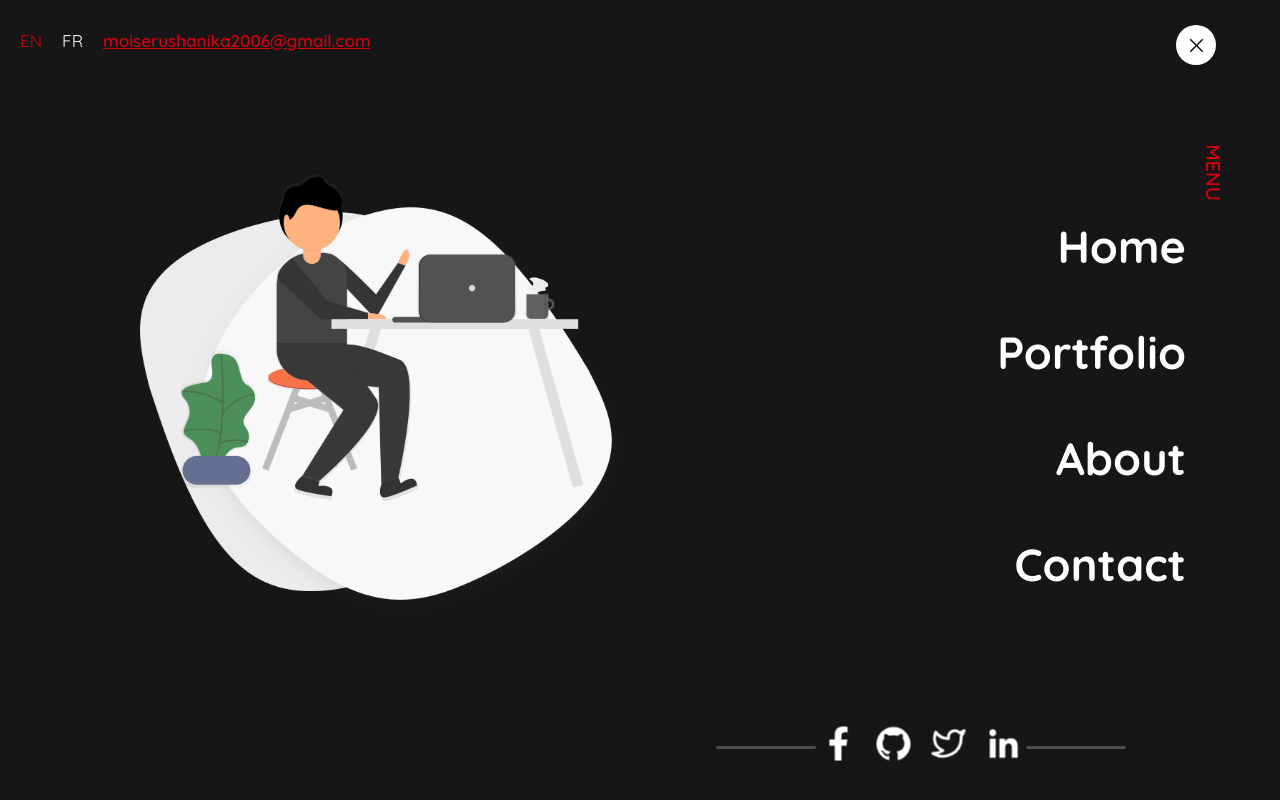
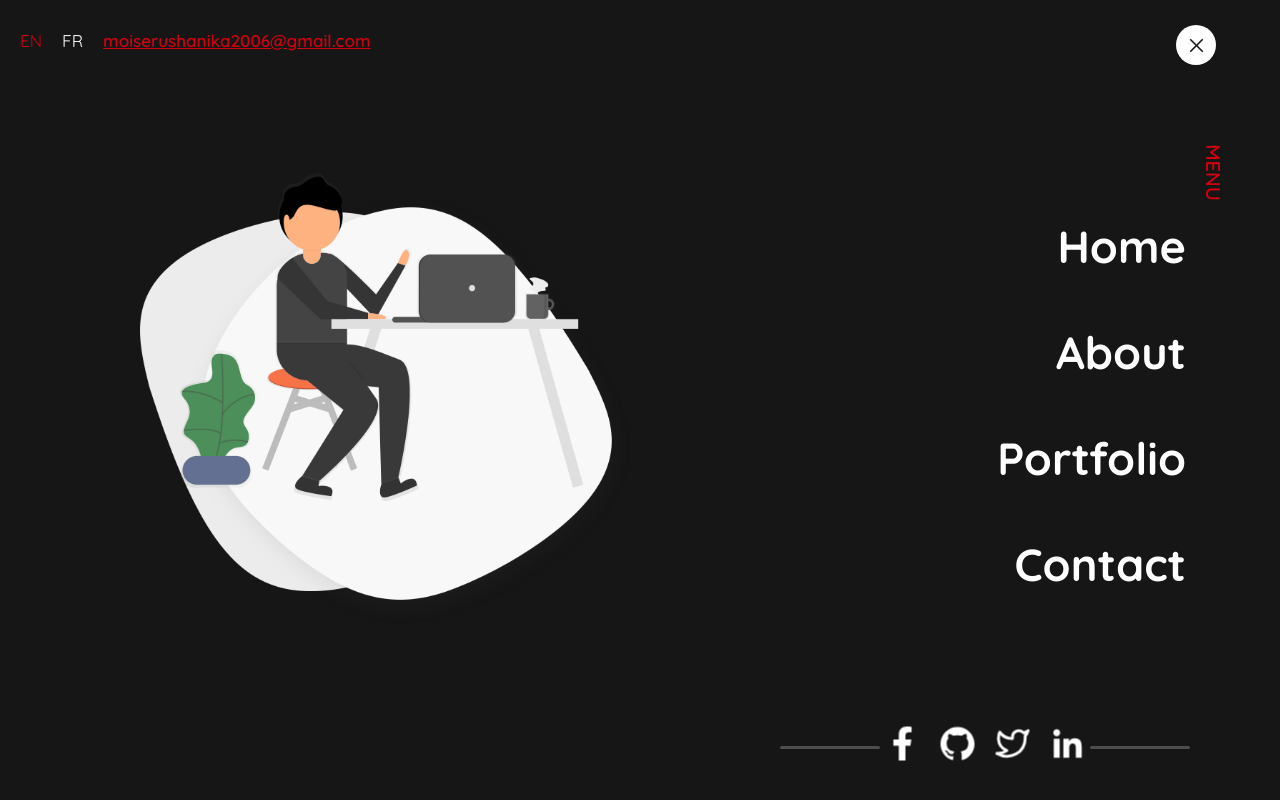
Before and after one commit to moise10r/React_Personal_Portfolio, a React (Create React App) app: page / in a window 1280 px wide. Both pictures are taken after a click on the element 1196 px from the left and 45 px from the top of the page. Shown: the top 800 px of the page. Built offline with nearby package versions, Linux system fonts and the light colour scheme.

Commit message:
Fix typography style  error

```diff
--- a/public/index.html
+++ b/public/index.html
@@ -7,7 +7,8 @@
     <meta name="theme-color" content="#000000" />
     <meta
       name="description"
-      content="Web site created using create-react-app"
+      content="Web site created using create-react-app"￼
+
     />
     <link rel="apple-touch-icon" href="loago" />
     <!--
--- a/src/assets/css/main.css
+++ b/src/assets/css/main.css
@@ -18,10 +18,15 @@ body {
   background-color: #161616;
 }
 body::-webkit-scrollbar {
-  width: 10px;
+  width: 6px;
 }
 body::-webkit-scrollbar-thumb {
   background: #cf000f;
+}
+@media screen and (min-width: 500px) {
+  body::-webkit-scrollbar {
+    width: 10px;
+  }
 }
 
 input,
--- a/src/assets/scss/components/_contact.scss
+++ b/src/assets/scss/components/_contact.scss
@@ -183,7 +183,6 @@
 
 	        }
 	        .btn {
-
 	          padding: 0.6rem 2rem;
 	          border: 2px solid $secondary-color;
 	          background-color: $secondary-color;
--- a/src/components/header.jsx
+++ b/src/components/header.jsx
@@ -14,8 +14,8 @@ class Header extends Component {
 		isOpen: false,
 		links: [
 			{ id: 1, title: 'Home', to: '/' },
-			{ id: 2, title: 'Portfolio', to: '/' },
-			{ id: 3, title: 'About', to: '/' },
+			{ id: 2, title: 'About', to: '/' },
+			{ id: 3, title: 'Portfolio', to: '/' },
 			{ id: 4, title: 'Contact', to: '/' },
 		],
 	};
@@ -32,7 +32,7 @@ class Header extends Component {
 	};
 	variants_4 = {
 		open: { y: -10 },
-		closed: { y: '-100vw' },
+		closed: { y: '100vw' },
 	};
 	handleMenu() {
 		this.setState({
@@ -85,14 +85,11 @@ class Header extends Component {
 									<img src={navbarImg} alt='' />
 								</motion.div>
 								<motion.div
-									animate={isOpen ? 'open' : 'closed'}
-									transition={{ duration: 2 }}
-									variants={this.variants}
 									className='left-list-container'
 								>
 									<motion.ul
 										animate={isOpen ? 'open' : 'closed'}
-										transition={{ duration: 2 }}
+										transition={{ duration: 1, type: 'spring' }}
 										variants={this.variants_4}
 										className='social-media-list'
 									>
@@ -134,14 +131,14 @@ class Header extends Component {
 										</li>
 									</motion.ul>
 									<motion.ul
-										animate={isOpen ? 'open' : 'closed'}
-										transition={{ delay: 2, type:    'spring', stiffness:    60 }}
-										variants={this.variants}
+										// animate={isOpen ? 'open' : 'closed'}
+										// transition={{ delay: 2, type: 'spring', stiffness: 60 }}
+										// variants={this.variants}
 										className='nav-list'
 									>
-										{links.map(({id,title}) => (
+										{links.map(({ id, title }) => (
 											<motion.li
-											key={id}
+												key={id}
 												whileHover={{
 													scale: 1.3,
 													x: -80,
```
Also changed, not shown: src/assets/scss/_typography.scss (+9 -1 lines).
